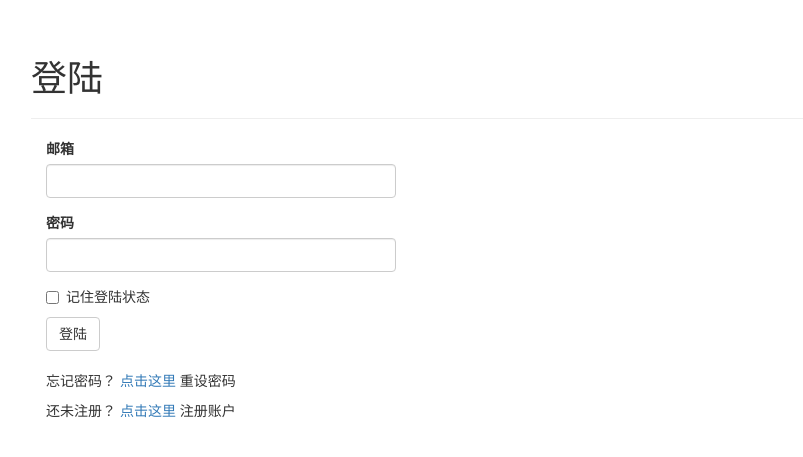
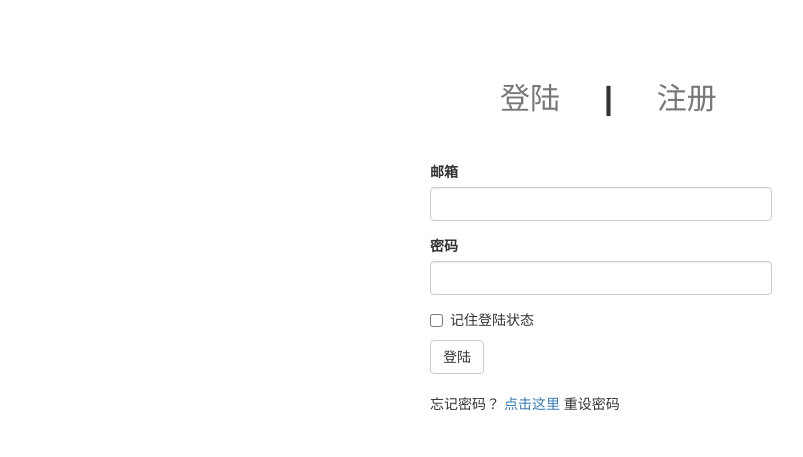
Before and after one commit to xiang162005/BeeBlog, a Flask app: page /login in a window 1280 px wide. Shown: the part 51-508 px from the top of the page, without its empty margins (39-842 px from the left). Run offline with Flask 2, Linux system fonts and the light colour scheme; some libraries are stand-ins or nearby versions.

Commit message:
定义了表单的css

```diff
--- a/app/image.py
+++ b/app/image.py
@@ -26,8 +26,8 @@ def create_avatar(avatar):
     # 裁剪成正方形的头像
     cr_im = im.crop((left, top, right, bottom))
     # 缩放后的头像
-    re_im = cr_im.resize((80, 80))
-    # /static/avatar/ 文件夹里的保存的用户头像文件名
+    re_im = cr_im.resize((50, 50))
+    # 头像的文件名
     flname = current_user.username + '.jpg'
     # 保存头像到指定路径
     re_im.save(os.path.join(current_app.config['AVATAR_DEST'], flname))
--- a/app/static/styles.css
+++ b/app/static/styles.css
@@ -1,13 +1,31 @@
 .navbar-brand {
-    font-family: cursive;
-    font-weight: bold;
-    font-size: 20px;
+  font-family: cursive;
+  font-weight: bold;
+  font-size: 20px;
 }
 body {
-    padding-top: 70px;
-    padding-bottom: 70px;
+  padding-top: 70px;
+  padding-bottom: 70px;
 }
 .navbar-default .navbar-nav > li > a:hover,
 .navbar-default .navbar-nav > li > a:focus {
   color: #FF6600;
 }
+.self-form {
+  margin-left: 35%;
+  margin-right: 35%;
+  margin-top: 5%;
+}
+.self-form-head {
+  margin-left: 30px;
+}
+.self-form-head-text {
+  color: #777;
+  font-size: 30px;
+}
+.self-form-head-text:hover {
+  color:  #FF6600;
+}
+.self-form-body {
+  margin-top: 40px;
+}
--- a/app/templates/auth/login.html
+++ b/app/templates/auth/login.html
@@ -1,13 +1,16 @@
 {% extends "base.html" %}
 {% import "bootstrap/wtf.html" as wtf %}
 
-{% block title %}蜜蜂博客  -登陆-{% endblock %}
+{% block title %}蜜蜂博客 -登陆-{% endblock %}
 
 {% block page_content %}
-<div class="page-header">
-    <h1>登陆</h1>
-</div>
-<div class="col-md-4">
+<div class="self-form">
+    <div class="self-form-head">
+    <a class="self-form-head-text" href="{{ url_for('auth.login') }}" style="margin: 40px;">登陆</a>
+    <span style="font-weight: bolder; font-size: xx-large;">|</span>
+    <a class="self-form-head-text" href="{{ url_for('auth.register') }}" style="margin: 40px;">注册</a>
+    </div>
+    <div class="self-form-body">
     {{ wtf.quick_form(form) }}
     <br>
     <p>
@@ -17,12 +20,6 @@
             </a>
         重设密码
     </p>
-    <p>
-        还未注册？
-            <a href="{{ url_for('auth.register') }}">
-                点击这里
-            </a>
-        注册账户
-    </p>
+    </div>
 </div>
 {% endblock %}
--- a/app/templates/base.html
+++ b/app/templates/base.html
@@ -5,6 +5,8 @@
 {{ super() }}
 <link rel="stylesheet" href="{{ url_for('static', filename='styles.css') }}">
 {% endblock %}
+
+{% block title %}蜜蜂博客 -学习-创作-交流-{% endblock %}
 
 <!-- 网站图标 -->
 {% block head %}
```
Also changed, not shown: app/templates/auth/register.html (+9 -11 lines).
